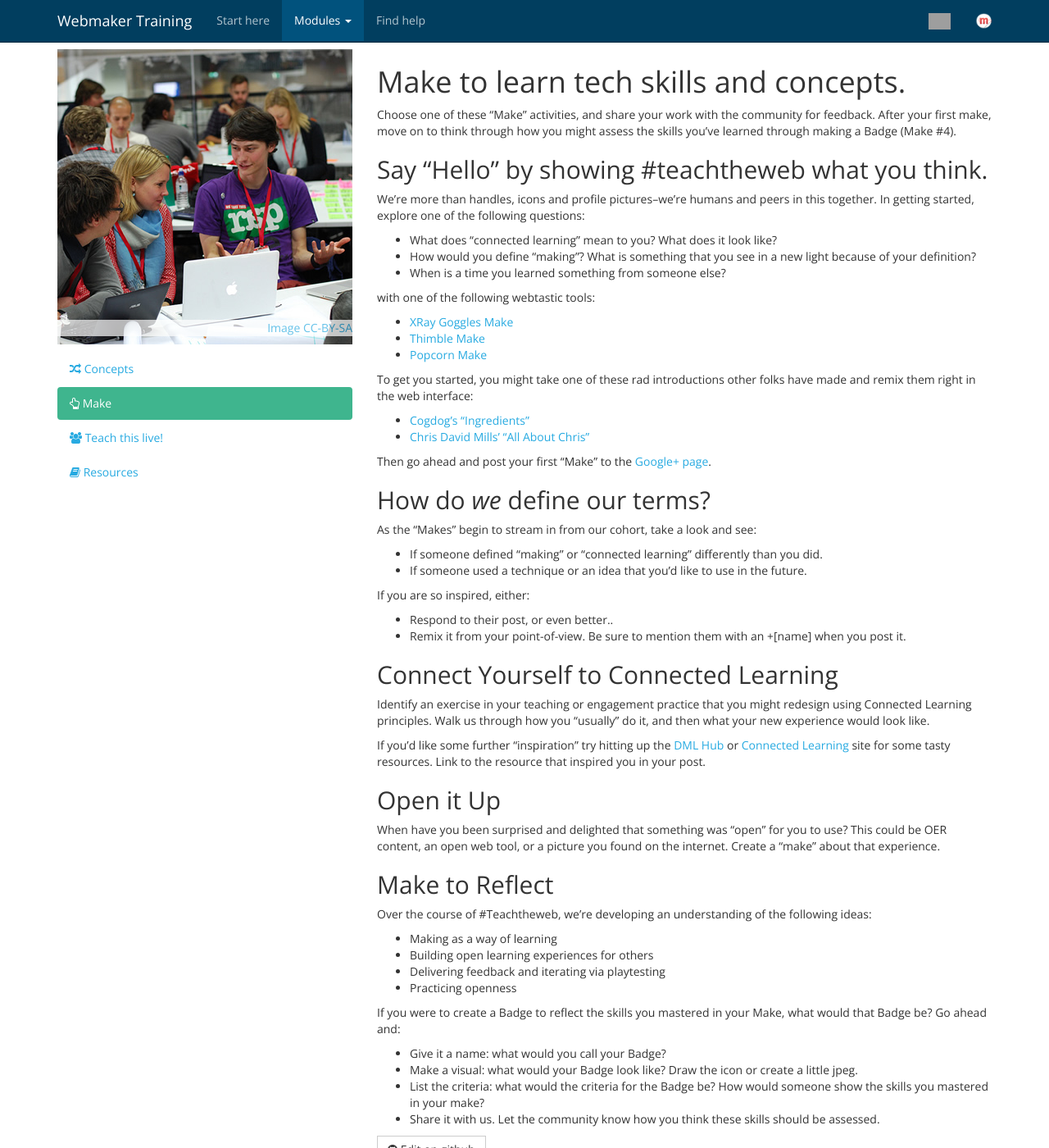
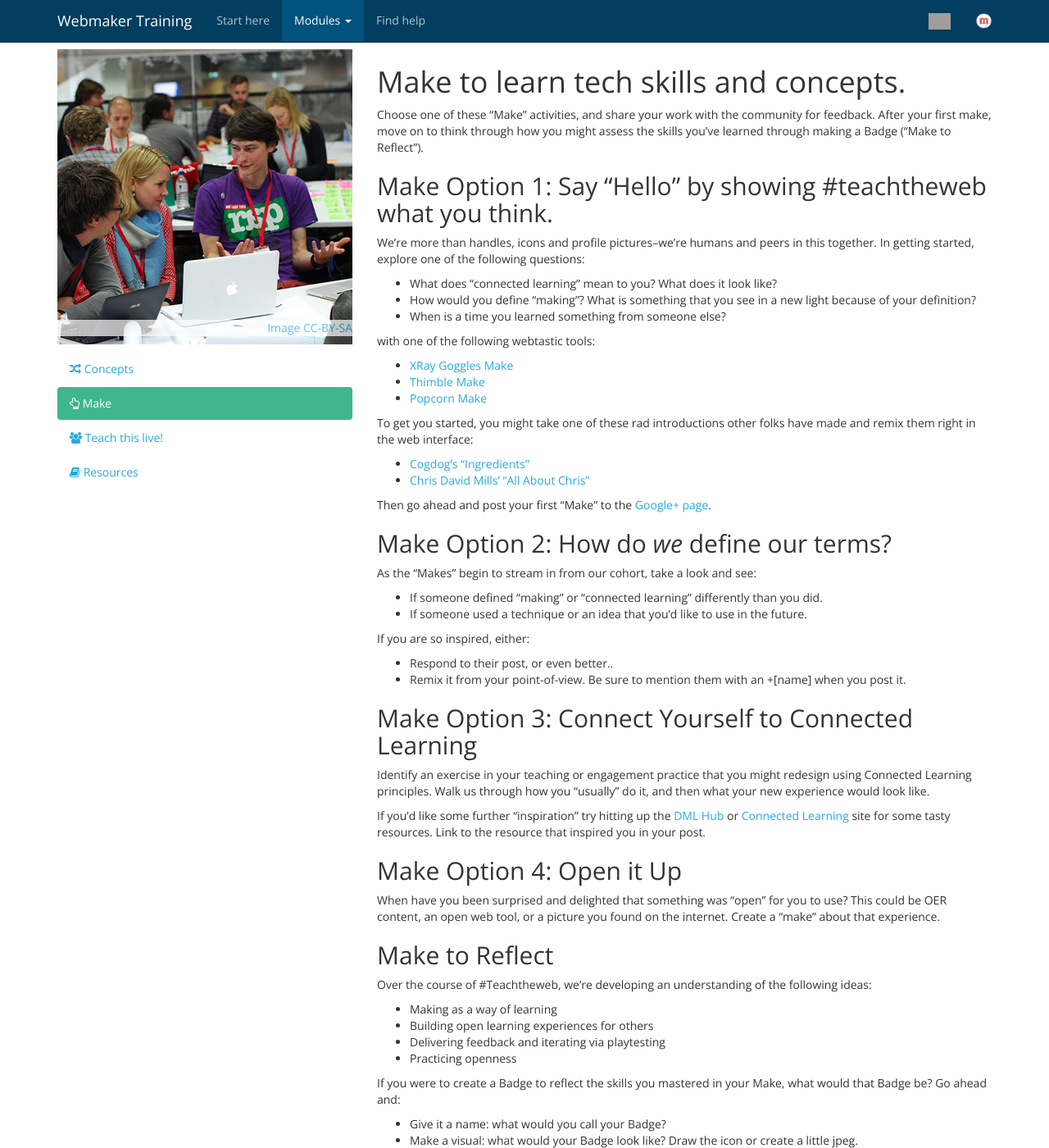
Before and after one commit to mozilla/school-of-webmaking, a Jekyll site: the page built from _posts/2000-01-02-make.markdown, in a window 1280 px wide and 1400 px high. Shown: the whole window at 82% size. Built offline with Jekyll 4.4.1, drawn with Linux system fonts in a browser that asks for light colours; nearby versions of some CDN libraries; Markdown is read by kramdown in place of the engine named in the settings; grey boxes are pictures that could not be loaded.

Commit message:
Update make
Update H2s

```diff
--- a/_posts/2000-01-02-make.markdown
+++ b/_posts/2000-01-02-make.markdown
@@ -6,9 +6,9 @@
 
 #Make to learn tech skills and concepts.
 
-Choose one of these "Make" activities, and share your work with the community for feedback. After your first make, move on to think through how you might assess the skills you've learned through making a Badge (Make #4).
+Choose one of these "Make" activities, and share your work with the community for feedback. After your first make, move on to think through how you might assess the skills you've learned through making a Badge ("Make to Reflect").
 
-## Say "Hello" by showing #teachtheweb what you think.
+## Make Option 1: Say "Hello" by showing #teachtheweb what you think.
 
 We’re more than handles, icons and profile pictures--we’re humans and peers in this together. In getting started, explore one of the following questions:
 
@@ -31,7 +31,7 @@
 Then go ahead and post your first “Make” to the [Google+ page](https://plus.google.com/u/0/communities/106022863174952221205/stream/4723a453-f65d-49c4-a44e-cae2b9dbada1).
 
 
-## How do *we* define our terms?
+## Make Option 2: How do *we* define our terms?
 
 As the “Makes” begin to stream in from our cohort, take a look and see:
 
@@ -43,13 +43,13 @@
 * Respond to their post, or even better..
 * Remix it from your point-of-view. Be sure to mention them with an +[name] when you post it.
 
-## Connect Yourself to Connected Learning
+## Make Option 3: Connect Yourself to Connected Learning
 
 Identify an exercise in your teaching or engagement practice that you might redesign using Connected Learning principles. Walk us through how you “usually” do it, and then what your new experience would look like.
 
 If you’d like some further “inspiration” try hitting up the [DML Hub](http://dmlhub.net/research) or [Connected Learning](http://connectedlearning.tv/) site for some tasty resources. Link to the resource that inspired you in your post.
 
-## Open it Up
+## Make Option 4: Open it Up
 
 When have you been surprised and delighted that something was “open” for you to use? This could be OER content, an open web tool, or a picture you found on the internet. Create a “make” about that experience.
 
```
